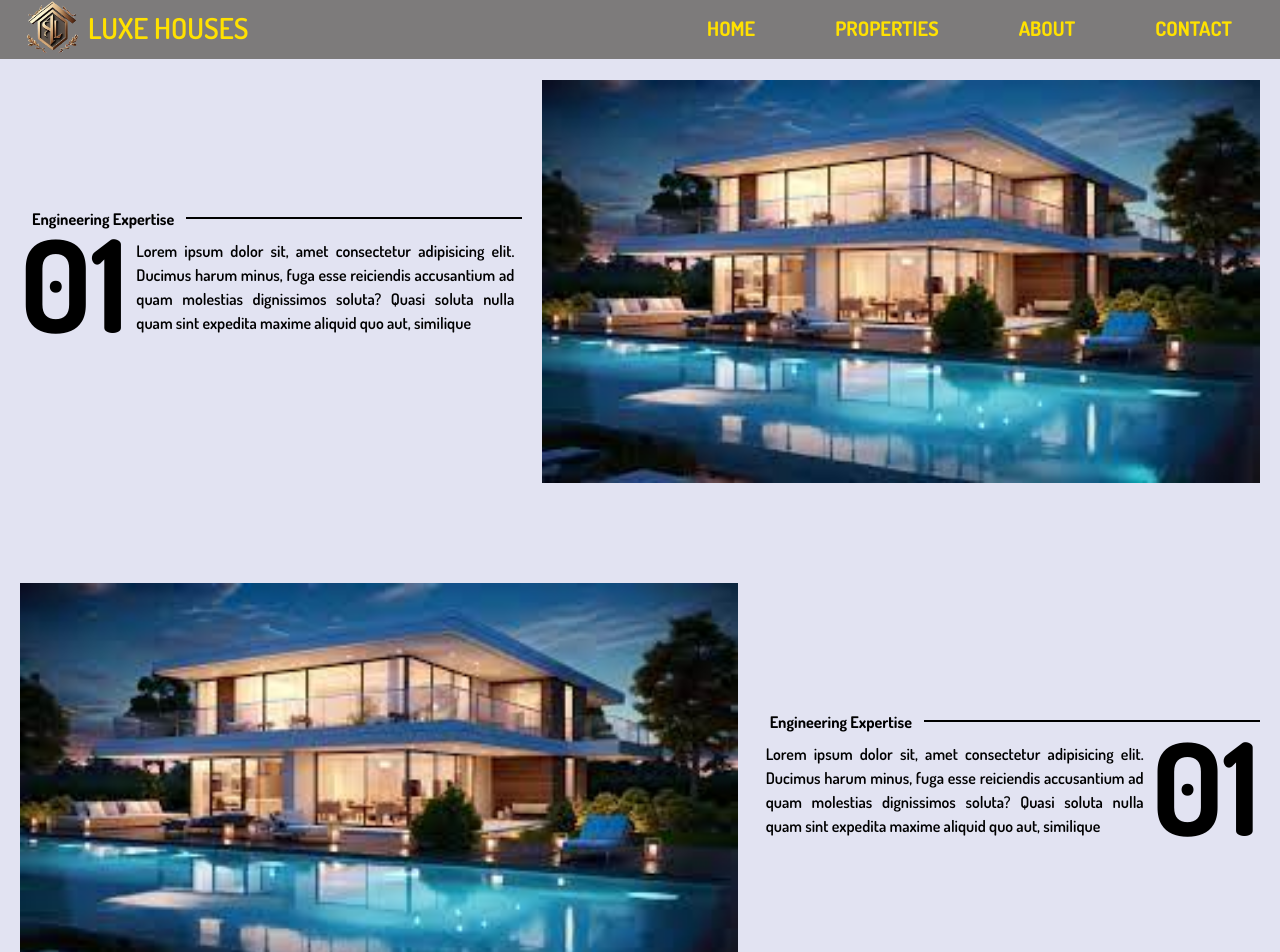
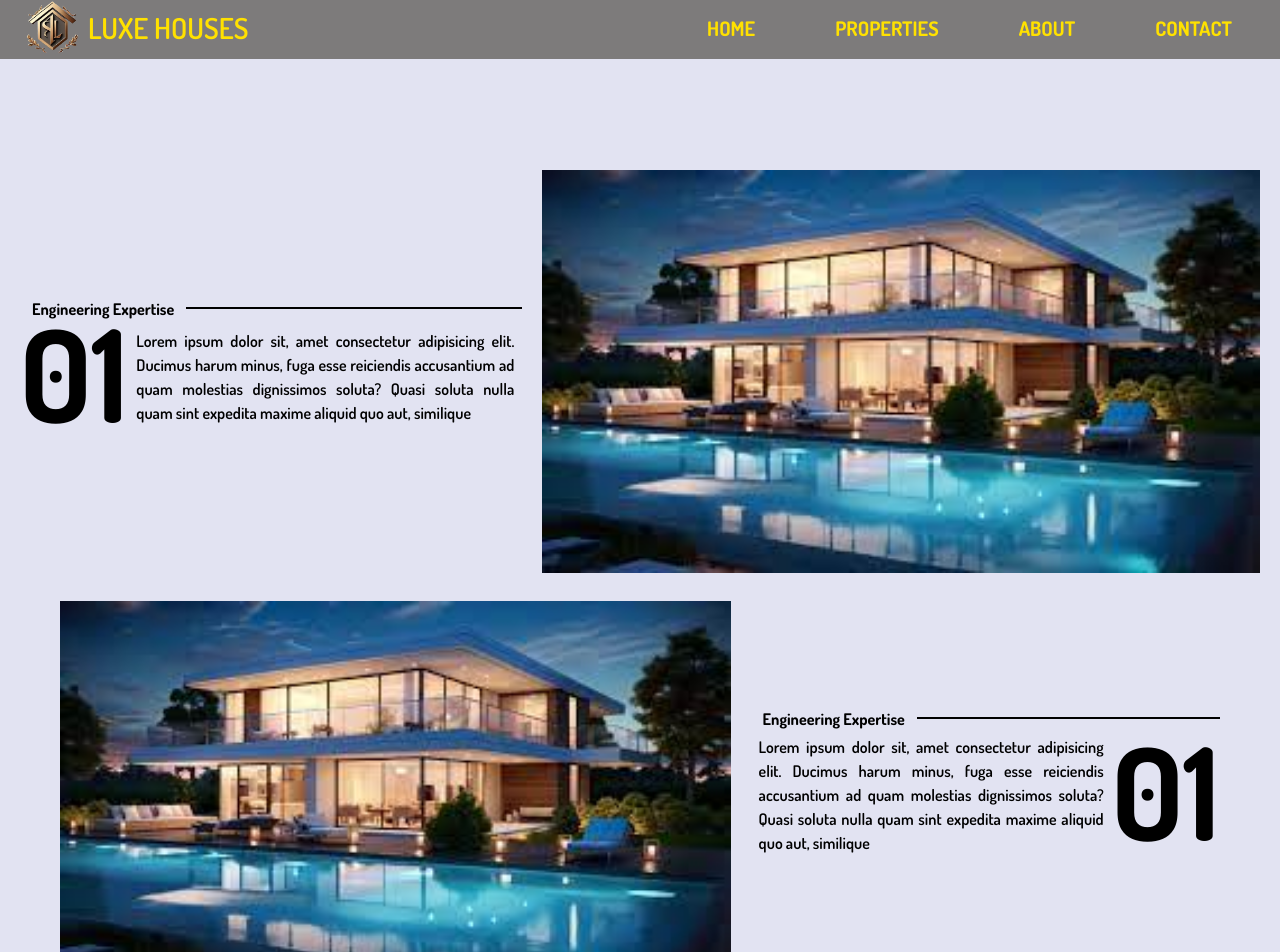
Before and after one commit to Felixx-jnr/lux-house, a React (Create React App) app: page /grid in a window 1280 px wide. Shown: the top 952 px of the page. Built offline with nearby package versions, Linux system fonts and the light colour scheme; a web font is replaced by a local one.

Commit message:
Reviews Modal begin

```diff
--- a/src/components/Grid.jsx
+++ b/src/components/Grid.jsx
@@ -3,7 +3,59 @@ import house from "../asset/house.jpeg";
 
 const Grid = () => {
   return (
-    <main className=" ">
+    <main className="my-40">
+      <section className="section-one">
+        <div className="relative writeup ">
+          <p className="absolute -top-3 left-0 bg-background px-3 font-bold ">
+            Engineering Expertise
+          </p>
+
+          <div className="one">
+            <h1 className=" text-[800%] leading-none font-bold ">01</h1>
+
+            <p className="pt-4 font-semibold text-justify p-2">
+              Lorem ipsum dolor sit, amet consectetur adipisicing elit. Ducimus
+              harum minus, fuga esse reiciendis accusantium ad quam molestias
+              dignissimos soluta? Quasi soluta nulla quam sint expedita maxime
+              aliquid quo aut, similique
+            </p>
+          </div>
+        </div>
+
+        <img
+          className="pic"
+          src={house}
+          alt=""
+          style={{ width: "100%" }}
+        />
+      </section>
+
+      <section className="section-two">
+        <img
+          className="pic"
+          src={house}
+          alt=""
+          style={{ width: "100%" }}
+        />
+
+        <div className="relative writeup ">
+          <p className="absolute -top-3 left-0 bg-background px-3 font-bold ">
+            Engineering Expertise
+          </p>
+
+          <div className="two">
+            <p className="pt-4 font-semibold text-justify p-2">
+              Lorem ipsum dolor sit, amet consectetur adipisicing elit. Ducimus
+              harum minus, fuga esse reiciendis accusantium ad quam molestias
+              dignissimos soluta? Quasi soluta nulla quam sint expedita maxime
+              aliquid quo aut, similique
+            </p>
+
+            <h1 className=" text-[800%] leading-none font-bold ">01</h1>
+          </div>
+        </div>
+      </section>
+
       <section className="section-one">
         <div className="relative writeup ">
           <p className="absolute -top-3 left-0 bg-background px-3 font-bold ">
--- a/src/scss/styles/grid.scss
+++ b/src/scss/styles/grid.scss
@@ -3,7 +3,7 @@
   max-width: 1300px;
   grid-template-columns: 0.7fr 1fr;
   align-items: center;
-  margin: 60px auto;
+  margin: -10px auto;
   padding: 20px;
   gap: 20px;
 }
@@ -22,10 +22,10 @@
 
 .section-two {
   display: grid;
-  max-width: 1300px;
+  max-width: 1200px;
   grid-template-columns: 1fr 0.7fr;
   align-items: center;
-  margin: 60px auto;
+  margin: -12px auto;
   padding: 20px;
   gap: 20px;
 }
```
Also changed, not shown: src/components/ReviewModal.jsx (added).
